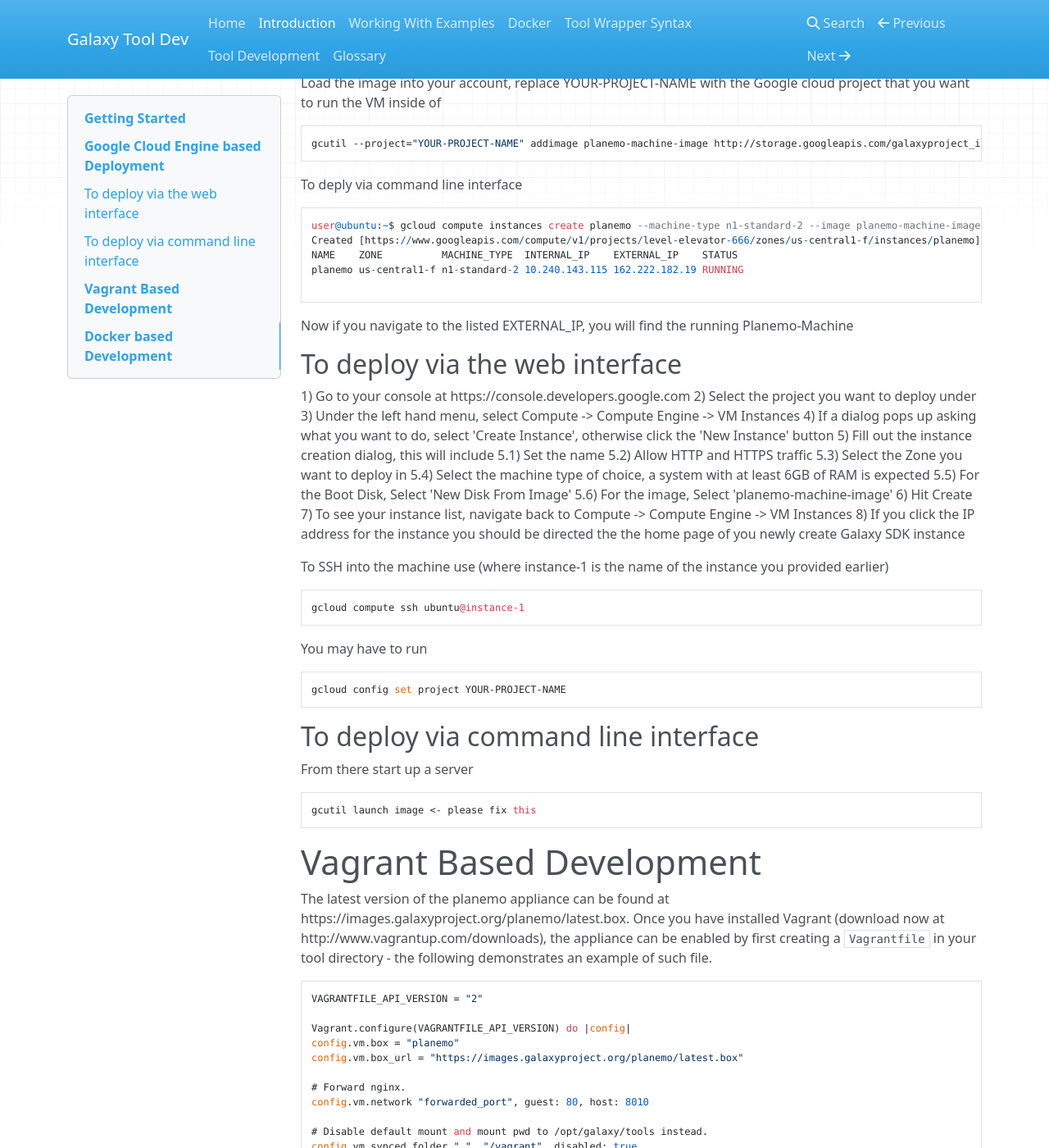
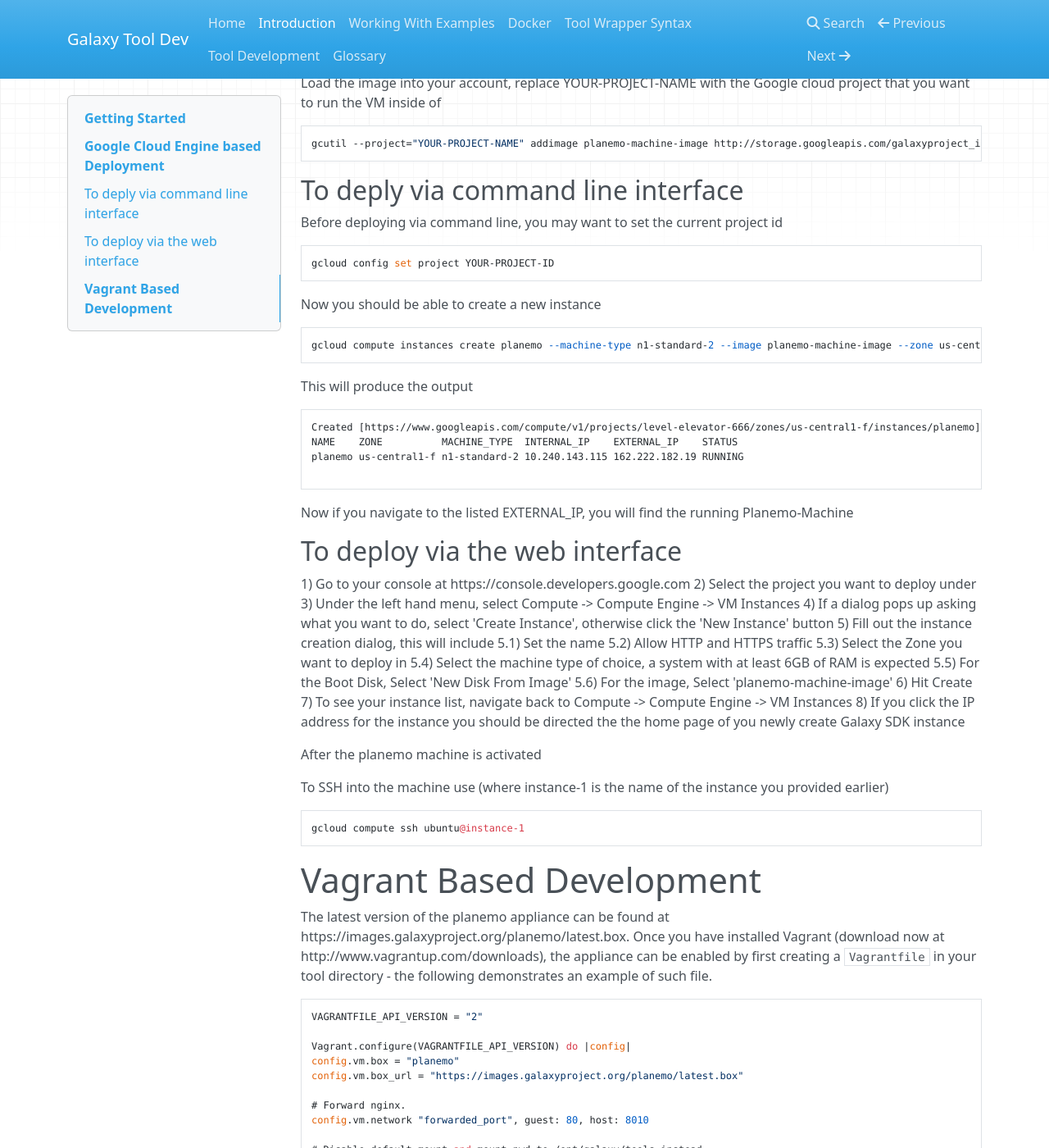
Before and after one commit to kellrott/galaxy-tooldev-docs, an MkDocs documentation site: the page built from docs/01_Introduction.md, in a window 1280 px wide and 1400 px high, scrolled down 876 px. Shown: the whole window at 82% size. Built offline with MkDocs 1.6.1, drawn with Linux system fonts in a browser that asks for light colours; nearby versions of some CDN libraries; old or Windows-style settings are respelled for this version of MkDocs; some of the changed text lies outside the part shown.

Commit message:
Updating the GCE launch instructions

````diff
--- a/docs/01_Introduction.md
+++ b/docs/01_Introduction.md
@@ -42,6 +42,7 @@ If you haven't already done it, run the Google Cloud SDK login
 gcloud auth login
 ```
 
+
 Load the image into your account, replace YOUR-PROJECT-NAME with the Google cloud project
 that you want to run the VM inside of
 ```
@@ -49,8 +50,19 @@ gcutil --project="YOUR-PROJECT-NAME" addimage planemo-machine-image http://stora
 ```
 
 To deply via command line interface
+------------------------------------
+Before deploying via command line, you may want to set the current project id
 ```
-user@ubuntu:~$ gcloud compute instances create planemo --machine-type n1-standard-2 --image planemo-machine-image --zone us-central1-f --tags http-server
+gcloud config set project YOUR-PROJECT-ID
+```
+
+Now you should be able to create a new instance
+```
+gcloud compute instances create planemo --machine-type n1-standard-2 --image planemo-machine-image --zone us-central1-f --tags http-server
+```
+
+This will produce the output
+```
 Created [https://www.googleapis.com/compute/v1/projects/level-elevator-666/zones/us-central1-f/instances/planemo].
 NAME    ZONE          MACHINE_TYPE  INTERNAL_IP    EXTERNAL_IP    STATUS
 planemo us-central1-f n1-standard-2 10.240.143.115 162.222.182.19 RUNNING
@@ -79,23 +91,15 @@ To deploy via the web interface
 8) If you click the IP address for the instance you should be directed the the home page of you newly
 create Galaxy SDK instance
 
+
+After the planemo machine is activated
+
+
 To SSH into the machine use (where instance-1 is the name of the instance you provided earlier)
 ```
 gcloud compute ssh ubuntu@instance-1
 ```
 
-You may have to run
-```
-gcloud config set project YOUR-PROJECT-NAME
-```
-
-
-To deploy via command line interface
-------------------------------------
-From there start up a server
-```
-gcutil launch image <- please fix this
-```
 
 Vagrant Based Development
 ========================
@@ -144,42 +148,3 @@ You can get change to the tool directory with
 ```
 cd /opt/galaxy/tools
 ```
-
-
-Docker based Development
-========================
-
-Please note: Docker based deployment requires the user to install and run docker
-well as setup 'Docker-By-Docker' deployment, so it is considered an option only for
-'advanced users'
-
-Download the most update SDK docker image
-```
-docker pull planemo/box
-```
-
-Deploy SDK
-```
-docker run -v `pwd`:/opt/galaxy/tools -v /var/run/docker.sock:/var/run/docker.sock -p 8010:80 -e GALAXY_DOCKER_ENABLED=true -e GALAXY_DOCKER_SUDO=true -e GALAXY_DOCKER_VOLUMES_FROM=planemo --name planemo planemo/box
-```
-
-Note: If you get the error message
-```
-FATA[0000] Error response from daemon: Conflict, The name planemo is already assigned to 0109fd956412. You have to delete (or rename) that container to be able to assign planemo to a container again.
-
-```
-
-You can either restart the server with
-```
-docker start -a planemo
-```
-
-Or delete the server before starting again
-```
-docker rm -v planemo
-```
-
-Obtain a command line inside the
-```
-docker exec -i -t planemo /bin/bash
-```
````
Also changed, not shown: alt_docs/docker_launch.md (added, +39 -0 lines).
